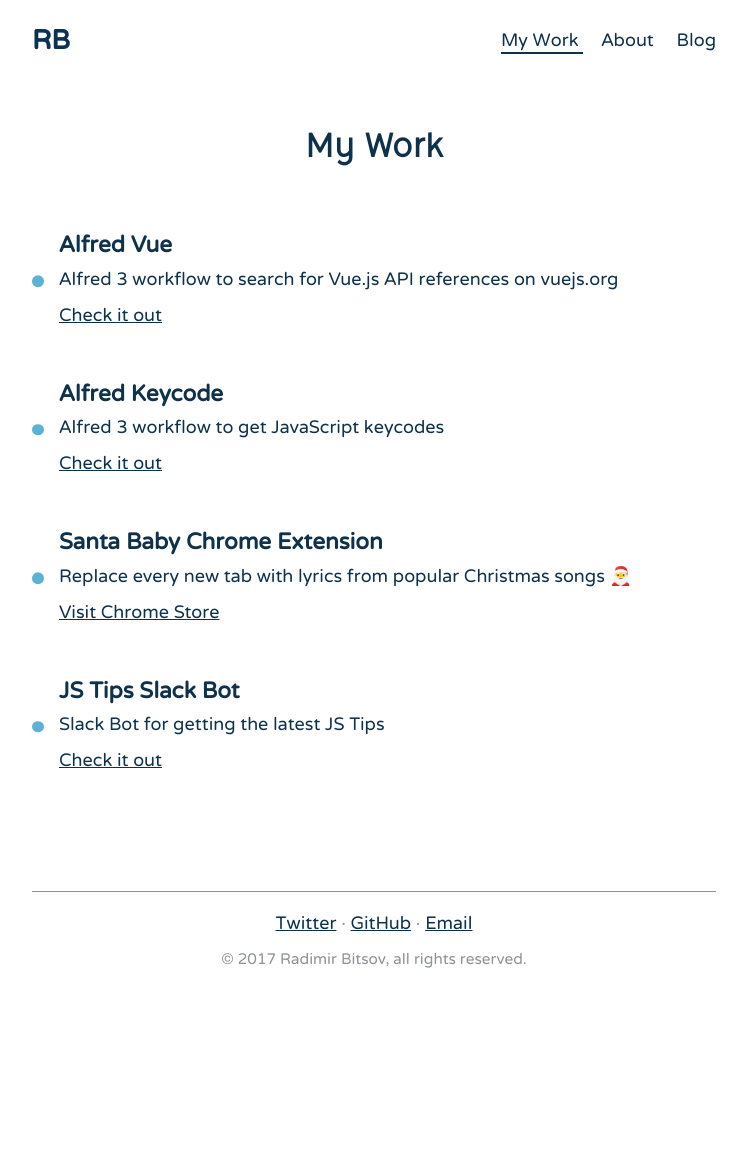
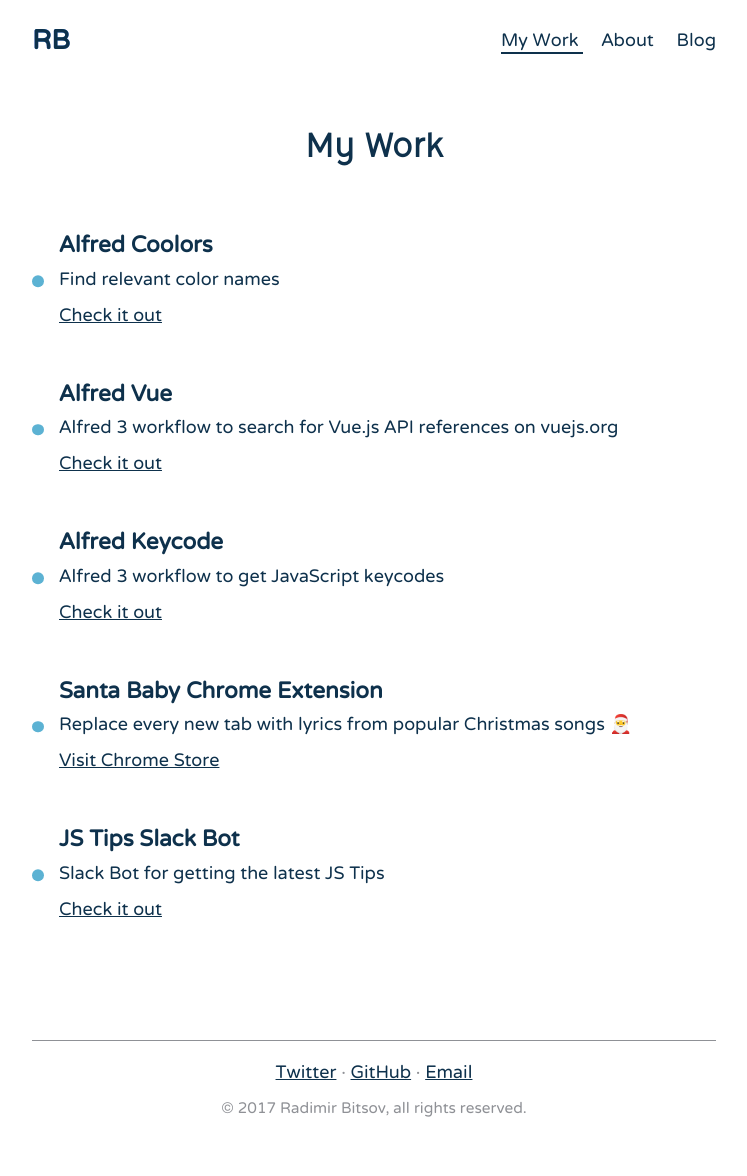
Before and after one commit to radibit/radibit.com, a Jekyll site: the page built from work/index.html, in a window 1280 px wide. Shown: the whole page, without its empty margins (266-1013 px from the left). Built offline with Jekyll 4.4.1, drawn with Linux system fonts in a browser that asks for light colours; emoji names are drawn with the system emoji font; some web fonts are replaced; before the commit the page ends 1027 px from its top, so only the background shows below that.

Commit message:
✨ add new project

```diff
--- a/work/index.html
+++ b/work/index.html
@@ -6,6 +6,13 @@
 ---
 
 <ul class="c-featuredList c-featuredList--projects">
+  <li>
+    <h3>Alfred Coolors</h3>
+    <p>Find relevant color names</p>
+    <div>
+      <a href="https://github.com/radibit/alfred-coolors">Check it out</a>
+    </div>
+  </li>
   <li>
     <h3>Alfred Vue</h3>
     <p>Alfred 3 workflow to search for Vue.js API references on vuejs.org</p>
```
Also changed, not shown: _layouts/frontpage.html (+7 -0 lines).
